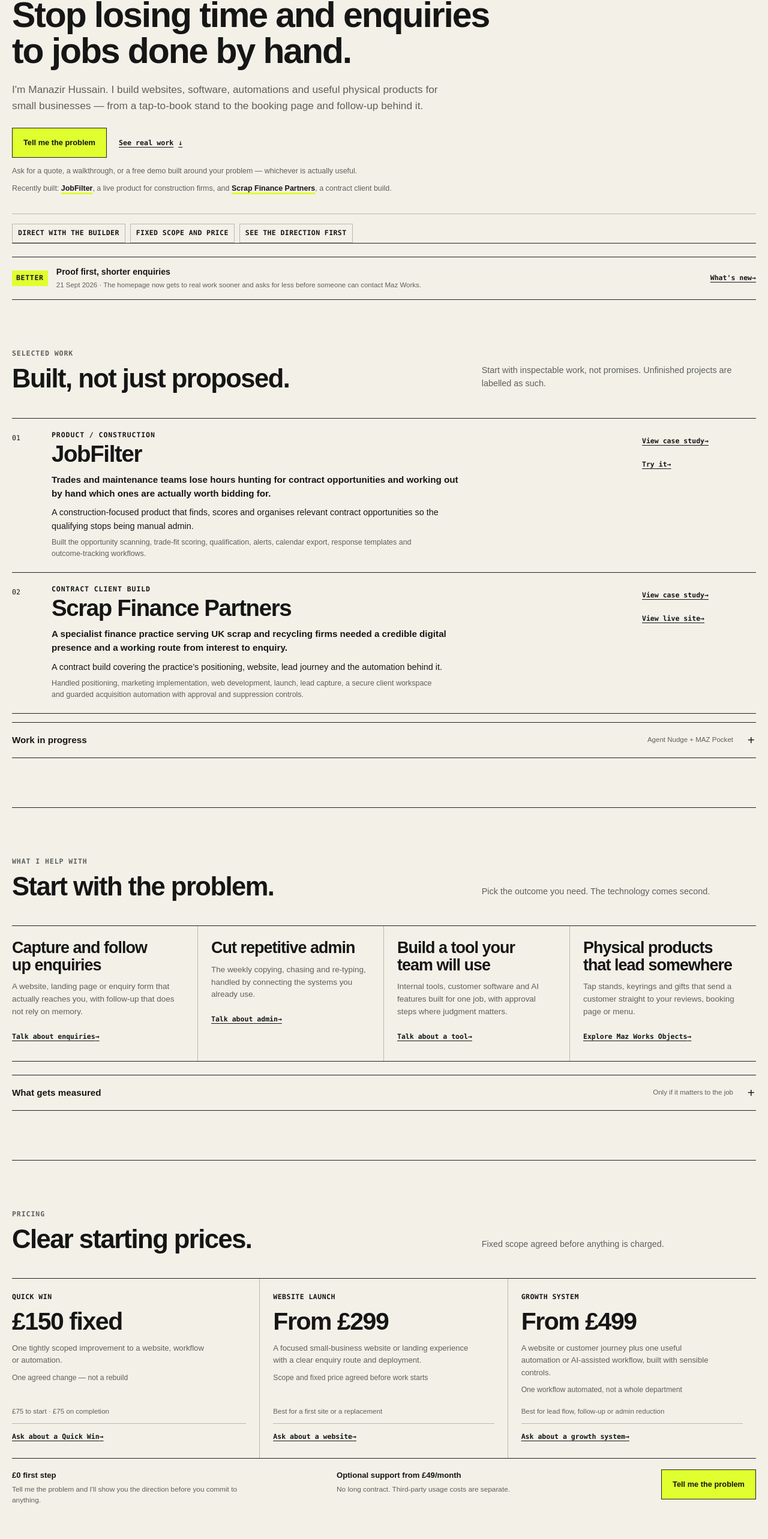
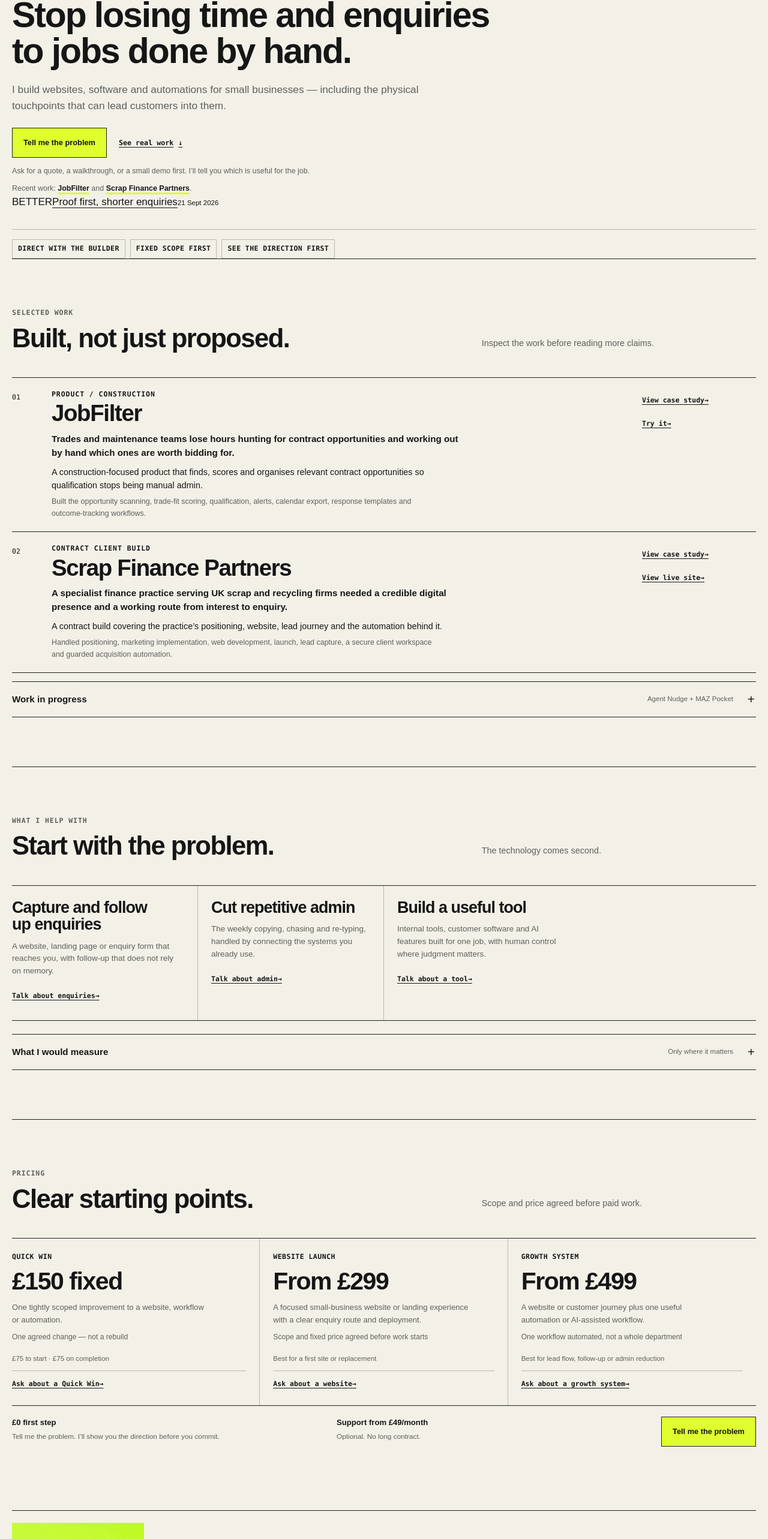
Before and after one commit to manazoid4/mazos-site, a Next.js app: page / in a window 1280 px wide. Shown: the part 189-2755 px from the top of the page at 60% size. Built offline with nearby package versions, Linux system fonts and the light colour scheme.

Commit message:
Stage A: strip homepage clutter and duplicate decisions

```diff
--- a/app/page.tsx
+++ b/app/page.tsx
@@ -8,7 +8,7 @@ import { formatUpdateDate, LATEST_MAZ_WORKS_UPDATE } from './updates';
 const SERVICES = [
   {
     title: 'Capture and follow up enquiries',
-    body: 'A website, landing page or enquiry form that actually reaches you, with follow-up that does not rely on memory.',
+    body: 'A website, landing page or enquiry form that reaches you, with follow-up that does not rely on memory.',
     service: 'website',
     action: 'Talk about enquiries',
   },
@@ -19,34 +19,26 @@ const SERVICES = [
     action: 'Talk about admin',
   },
   {
-    title: 'Build a tool your team will use',
-    body: 'Internal tools, customer software and AI features built for one job, with approval steps where judgment matters.',
+    title: 'Build a useful tool',
+    body: 'Internal tools, customer software and AI features built for one job, with human control where judgment matters.',
     service: 'software',
     action: 'Talk about a tool',
-  },
-  {
-    title: 'Physical products that lead somewhere',
-    body: 'Tap stands, keyrings and gifts that send a customer straight to your reviews, booking page or menu.',
-    href: '/3d-printing',
-    action: 'Explore Maz Works Objects',
   },
 ];
 
 const MEASURES = [
-  ['Respond faster', 'lead & customer response time'],
-  ['Give hours back to the team', 'admin hours per week'],
-  ['Make sales follow-up consistent', 'follow-up coverage & time to next action'],
-  ['Increase team capacity', 'work handled per person'],
-  ['Reduce dropped work', 'overdue tasks & missed handoffs'],
-  ['See where time and sales are leaking', 'response, time-to-quote, pipeline & workload signals'],
+  ['Respond faster', 'lead and customer response time'],
+  ['Give hours back', 'admin hours per week'],
+  ['Keep follow-up moving', 'coverage and time to next action'],
+  ['Reduce dropped work', 'overdue tasks and missed handoffs'],
 ];
 
 const WORK = [
   {
     name: 'JobFilter',
     type: 'Product / Construction',
-    problem: 'Trades and maintenance teams lose hours hunting for contract opportunities and working out by hand which ones are actually worth bidding for.',
-    summary: 'A construction-focused product that finds, scores and organises relevant contract opportunities so the qualifying stops being manual admin.',
+    problem: 'Trades and maintenance teams lose hours hunting for contract opportunities and working out by hand which ones are worth bidding for.',
+    summary: 'A construction-focused product that finds, scores and organises relevant contract opportunities so qualification stops being manual admin.',
     role: 'Built the opportunity scanning, trade-fit scoring, qualification, alerts, calendar export, response templates and outcome-tracking workflows.',
     links: [
       { label: 'View case study', href: '/work/jobfilter' },
@@ -58,7 +50,7 @@ const WORK = [
     type: 'Contract client build',
     problem: 'A specialist finance practice serving UK scrap and recycling firms needed a credible digital presence and a working route from interest to enquiry.',
     summary: 'A contract build covering the practice’s positioning, website, lead journey and the automation behind it.',
-    role: 'Handled positioning, marketing implementation, web development, launch, lead capture, a secure client workspace and guarded acquisition automation with approval and suppression controls.',
+    role: 'Handled positioning, marketing implementation, web development, launch, lead capture, a secure client workspace and guarded acquisition automation.',
     links: [
       { label: 'View case study', href: '/work/scrap-finance-partners' },
       { label: 'View live site', href: 'https://scrap-finance-partners.vercel.app' },
@@ -67,8 +59,8 @@ const WORK = [
   {
     name: 'Agent Nudge',
     type: 'Product / In progress',
-    problem: 'Running several AI coding agents at once means they duplicate work and act on stale information.',
-    summary: 'A desktop tool that keeps multiple AI coding agents from overlapping or working from out-of-date context.',
+    problem: 'Running several AI coding agents at once means they can duplicate work and act on stale information.',
+    summary: 'A desktop tool that helps multiple AI coding agents avoid overlapping or working from out-of-date context.',
     role: 'Designed and built the desktop workflow, coordination checks and release system.',
     links: [{ label: 'View project', href: 'https://github.com/manazoid4/agent-nudge' }],
   },
@@ -84,9 +76,9 @@ const WORK = [
 
 const PROCESS = [
   ['01', 'Tell me the problem', 'Describe what is taking too much time. No technical detail needed.'],
-  ['02', 'I show you the direction', 'A demo, a screen-share walkthrough, or a written scope and quote — whichever suits the job.'],
-  ['03', 'We agree the work', 'What is delivered, the price and the requirements — agreed before any paid work.'],
-  ['04', 'I build, test and hand it over', 'I handle the build, testing and deployment, then hand it over clearly.'],
+  ['02', 'See the direction', 'A demo, screen-share walkthrough, or written scope and quote — whichever suits the job.'],
+  ['03', 'Agree the work', 'What is delivered, the price and the requirements — agreed before any paid work.'],
+  ['04', 'Build and handover', 'I handle the build, testing and deployment, then hand it over clearly.'],
 ];
 
 const OFFERS = [
@@ -104,14 +96,14 @@ const OFFERS = [
     price: 'From £299',
     body: 'A focused small-business website or landing experience with a clear enquiry route and deployment.',
     scope: 'Scope and fixed price agreed before work starts',
-    note: 'Best for a first site or a replacement',
+    note: 'Best for a first site or replacement',
     service: 'website',
     action: 'Ask about a website',
   },
   {
     name: 'Growth System',
     price: 'From £499',
-    body: 'A website or customer journey plus one useful automation or AI-assisted workflow, built with sensible controls.',
+    body: 'A website or customer journey plus one useful automation or AI-assisted workflow.',
     scope: 'One workflow automated, not a whole department',
     note: 'Best for lead flow, follow-up or admin reduction',
     service: 'automation',
@@ -159,35 +151,31 @@ export default function Page() {
         <div className="mw-hero-copy">
           <p className="eyebrow">Maz Works / Manazir Hussain</p>
           <h1 id="intro-title">Stop losing time and enquiries to jobs done by hand.</h1>
-          <p className="mw-lede">I&apos;m Manazir Hussain. I build websites, software, automations and useful physical products for small businesses — from a tap-to-book stand to the booking page and follow-up behind it.</p>
+          <p className="mw-lede">I build websites, software and automations for small businesses — including the physical touchpoints that can lead customers into them.</p>
           <div className="mw-actions">
             <a className="button button-signal" href="#contact">Tell me the problem</a>
             <a className="text-link" href="#work">See real work <span aria-hidden="true">↓</span></a>
           </div>
-          <p className="mw-hero-note">Ask for a quote, a walkthrough, or a free demo built around your problem — whichever is actually useful.</p>
-          <p className="mw-hero-proof">Recently built: <a href="#jobfilter">JobFilter</a>, a live product for construction firms, and <a href="#scrap-finance-partners">Scrap Finance Partners</a>, a contract client build.</p>
+          <p className="mw-hero-note">Ask for a quote, a walkthrough, or a small demo first. I’ll tell you which is useful for the job.</p>
+          <p className="mw-hero-proof">Recent work: <a href="#jobfilter">JobFilter</a> and <a href="#scrap-finance-partners">Scrap Finance Partners</a>.</p>
+          <p className="mw-hero-update">
+            <span>{LATEST_MAZ_WORKS_UPDATE.label}</span>
+            <a href={`/whats-new#${LATEST_MAZ_WORKS_UPDATE.id}`}>{LATEST_MAZ_WORKS_UPDATE.title}</a>
+            <small>{formatUpdateDate(LATEST_MAZ_WORKS_UPDATE.publishedAt)}</small>
+          </p>
         </div>
         <div className="mw-capabilities" aria-label="How working with Maz Works works">
-          <span>Direct with the builder</span><span>Fixed scope and price</span><span>See the direction first</span>
+          <span>Direct with the builder</span><span>Fixed scope first</span><span>See the direction first</span>
         </div>
         <nav className="mw-jumpbar" aria-label="Jump to page section">
-          <a href="#work">Work</a><a href="#services">Services</a><a href="#pricing">Pricing</a><a href="/3d-printing">Objects</a><a href="#contact">Contact</a>
+          <a href="#work">Work</a><a href="#services">Services</a><a href="#pricing">Pricing</a><a href="#contact">Contact</a>
         </nav>
       </section>
-
-      <aside className="mw-latest-update" aria-label="Latest Maz Works update">
-        <span>{LATEST_MAZ_WORKS_UPDATE.label}</span>
-        <div>
-          <strong>{LATEST_MAZ_WORKS_UPDATE.title}</strong>
-          <small>{formatUpdateDate(LATEST_MAZ_WORKS_UPDATE.publishedAt)} · {LATEST_MAZ_WORKS_UPDATE.summary}</small>
-        </div>
-        <a href={`/whats-new#${LATEST_MAZ_WORKS_UPDATE.id}`}>What&apos;s new <span aria-hidden="true">→</span></a>
-      </aside>
 
       <section className="mw-section mw-work" id="work" aria-labelledby="work-title">
         <header className="mw-section-heading mw-heading-inline">
           <div><p className="eyebrow">Selected work</p><h2 id="work-title">Built, not just proposed.</h2></div>
-          <p>Start with inspectable work, not promises. Unfinished projects are labelled as such.</p>
+          <p>Inspect the work before reading more claims.</p>
         </header>
         <div className="mw-work-list">
           {WORK.slice(0, 2).map((project, index) => <WorkRow project={project} index={index} key={project.name} />)}
@@ -203,23 +191,22 @@ export default function Page() {
       <section className="mw-section mw-services-compact" id="services" aria-labelledby="services-title">
         <header className="mw-section-heading mw-heading-inline">
           <div><p className="eyebrow">What I help with</p><h2 id="services-title">Start with the problem.</h2></div>
-          <p>Pick the outcome you need. The technology comes second.</p>
+          <p>The technology comes second.</p>
         </header>
         <div className="mw-service-grid">
           {SERVICES.map((service) => (
             <article className="mw-service-card" key={service.title}>
               <h3>{service.title}</h3><p>{service.body}</p>
-              {service.href ? <a className="mw-service-link" href={service.href}>{service.action} <span aria-hidden="true">→</span></a>
-                : <ServiceEnquiryLink service={service.service ?? 'unsure'}>{service.action} <span aria-hidden="true">→</span></ServiceEnquiryLink>}
+              <ServiceEnquiryLink service={service.service}>{service.action} <span aria-hidden="true">→</span></ServiceEnquiryLink>
             </article>
           ))}
         </div>
         <details className="mw-disclosure" id="impact">
-          <summary><span>What gets measured</span><small>Only if it matters to the job</small></summary>
+          <summary><span>What I would measure</span><small>Only where it matters</small></summary>
           <div className="mw-disclosure-body">
             <div className="mw-impact-intro">
-              <h3>Less waiting. Less admin. More useful work.</h3>
-              <p>I&apos;d rather agree something you can actually measure than promise a percentage before seeing the problem.</p>
+              <h3>Measure the change, not the pitch.</h3>
+              <p>I’d rather agree a useful signal than promise a percentage before seeing the problem.</p>
             </div>
             <div className="mw-measure-grid">
               {MEASURES.map(([title, measure]) => <div key={title}><strong>{title}</strong><span>{measure}</span></div>)}
@@ -231,8 +218,8 @@ export default function Page() {
       <section className="mw-section mw-client-flow" id="pricing" aria-labelledby="pricing-title">
         <div className="mw-compact-block mw-pricing" id="client">
           <header className="mw-section-heading mw-heading-inline">
-            <div><p className="eyebrow">Pricing</p><h2 id="pricing-title">Clear starting prices.</h2></div>
-            <p>Fixed scope agreed before anything is charged.</p>
+            <div><p className="eyebrow">Pricing</p><h2 id="pricing-title">Clear starting points.</h2></div>
+            <p>Scope and price agreed before paid work.</p>
           </header>
           <div className="mw-price-grid">
             {OFFERS.map((offer) => (
@@ -247,21 +234,21 @@ export default function Page() {
             ))}
           </div>
           <div className="mw-pricing-foot">
-            <div><strong>£0 first step</strong><span>Tell me the problem and I&apos;ll show you the direction before you commit to anything.</span></div>
-            <div><strong>Optional support from £49/month</strong><span>No long contract. Third-party usage costs are separate.</span></div>
+            <div><strong>£0 first step</strong><span>Tell me the problem. I’ll show you the direction before you commit.</span></div>
+            <div><strong>Support from £49/month</strong><span>Optional. No long contract.</span></div>
             <a className="button button-signal" href="#contact">Tell me the problem</a>
           </div>
         </div>
 
         <aside className="mw-objects-strip" aria-labelledby="objects-showcase-title">
           <Image src="/objects/touch-three-hero.webp" alt="Concept visual of the black-and-white Touch Three NFC stand" width={1536} height={1024} sizes="(max-width: 760px) 32vw, 240px" unoptimized />
-          <div><p className="eyebrow">Maz Works Objects</p><h3 id="objects-showcase-title">A tap that leads somewhere useful.</h3><p>Stands, keyrings and business gifts that send a customer straight to your reviews, booking page or menu. From £29.</p></div>
-          <a className="button button-dark" href="/3d-printing">Explore Objects</a>
+          <div><p className="eyebrow">Maz Works Objects</p><h3 id="objects-showcase-title">A physical tap into a useful digital action.</h3><p>Review, booking, menu and lead-flow objects from £29.</p></div>
+          <a className="text-link" href="/3d-printing">Explore Objects <span aria-hidden="true">→</span></a>
         </aside>
 
         <div className="mw-compact-block" id="process">
           <details className="mw-disclosure">
-            <summary><span>How we go from enquiry to handover</span><small>Four steps, with scope and price agreed first</small></summary>
+            <summary><span>How a project works</span><small>Four steps</small></summary>
             <ol className="mw-process-strip">
               {PROCESS.map(([number, title, body]) => <li key={number}><span>{number}</span><div><strong>{title}</strong><p>{body}</p></div></li>)}
             </ol>
@@ -270,44 +257,34 @@ export default function Page() {
       </section>
 
       <section className="mw-section mw-about" id="about" aria-labelledby="about-title">
-        <header className="mw-section-heading">
-          <p className="eyebrow">About Maz Works</p>
-          <h2 id="about-title">Operations thinking behind the build.</h2>
-          <p>I&apos;m Manazir Hussain. My background is in complaints, investigations and operations: find the actual failure point, explain it clearly, then build the simplest thing that fixes it.</p>
+        <header className="mw-section-heading mw-heading-inline">
+          <div><p className="eyebrow">About</p><h2 id="about-title">Operations thinking behind the build.</h2></div>
+          <p>Find the actual failure point, explain it clearly, then build the simplest thing that fixes it.</p>
         </header>
-        <div className="mw-about-panels">
-          <details className="mw-disclosure">
-            <summary><span>Professional background</span><small>Why operations experience matters</small></summary>
-            <div className="mw-background-grid">
-              {BACKGROUND.map((item) => <article key={item.company}><p>{item.company}</p><h3>{item.role}</h3><span>{item.body}</span></article>)}
-            </div>
-            <div className="mw-skill-strip"><span>Problem investigation</span><span>Process improvement</span><span>Client communication</span><span>Operational ownership</span><span>Regulated environments</span></div>
-          </details>
-        </div>
+        <details className="mw-disclosure">
+          <summary><span>Professional background</span><small>ManyPets + Glide</small></summary>
+          <div className="mw-background-grid">
+            {BACKGROUND.map((item) => <article key={item.company}><p>{item.company}</p><h3>{item.role}</h3><span>{item.body}</span></article>)}
+          </div>
+        </details>
       </section>
 
       <section className="mw-section mw-faq" aria-labelledby="faq-title">
-        <header className="mw-section-heading mw-heading-inline"><div><p className="eyebrow">Questions</p><h2 id="faq-title">Useful answers, when you need them.</h2></div><p>Five common questions here. The full FAQ has the rest.</p></header>
+        <header className="mw-section-heading mw-heading-inline">
+          <div><p className="eyebrow">Questions</p><h2 id="faq-title">Straight answers.</h2></div>
+          <p>Three common objections here. The rest live on one page.</p>
+        </header>
         <div className="mw-faq-list">
-          {HOMEPAGE_FAQS.map((faq) => <details key={faq.question}><summary>{faq.question}</summary><p>{faq.answer}</p></details>)}
+          {HOMEPAGE_FAQS.slice(0, 3).map((faq) => <details key={faq.question}><summary>{faq.question}</summary><p>{faq.answer}</p></details>)}
         </div>
-        <div className="mw-faq-more"><a className="text-link" href="/faq">Read all FAQ answers <span aria-hidden="true">→</span></a></div>
-      </section>
-
-      <section className="mw-feedback-strip" aria-labelledby="feedback-title">
-        <div>
-          <p className="eyebrow">Tell me straight</p>
-          <h2 id="feedback-title">Something confusing, missing or not useful?</h2>
-          <p>This site is part of the product. If a service is unclear, a page wastes your time, or there is something you would genuinely pay to have fixed, tell me directly.</p>
-        </div>
-        <a className="button button-dark" href={`mailto:${CONTACT_EMAIL}?subject=Maz%20Works%20feedback`}>Send feedback</a>
+        <div className="mw-faq-more"><a className="text-link" href="/faq">Read the full FAQ <span aria-hidden="true">→</span></a></div>
       </section>
 
       <section className="mw-contact" id="contact" aria-labelledby="contact-title">
         <div className="mw-contact-intro">
           <p className="eyebrow">Get in touch</p>
-          <h2 id="contact-title">Tell me what&apos;s not working. I&apos;ll tell you what I&apos;d do.</h2>
-          <p className="mw-contact-copy">A short description is enough — no technical detail needed. Ask for a quote, a walkthrough, a free demo, or an answer. I&apos;ll confirm what suits the job.</p>
+          <h2 id="contact-title">Tell me what&apos;s not working.</h2>
+          <p className="mw-contact-copy">A short description is enough. I’ll tell you what I’d do next.</p>
           <p className="mw-contact-fallback">Prefer email? <a href={`mailto:${CONTACT_EMAIL}`}>{CONTACT_EMAIL}</a></p>
         </div>
         <DemoRequestForm />
```
